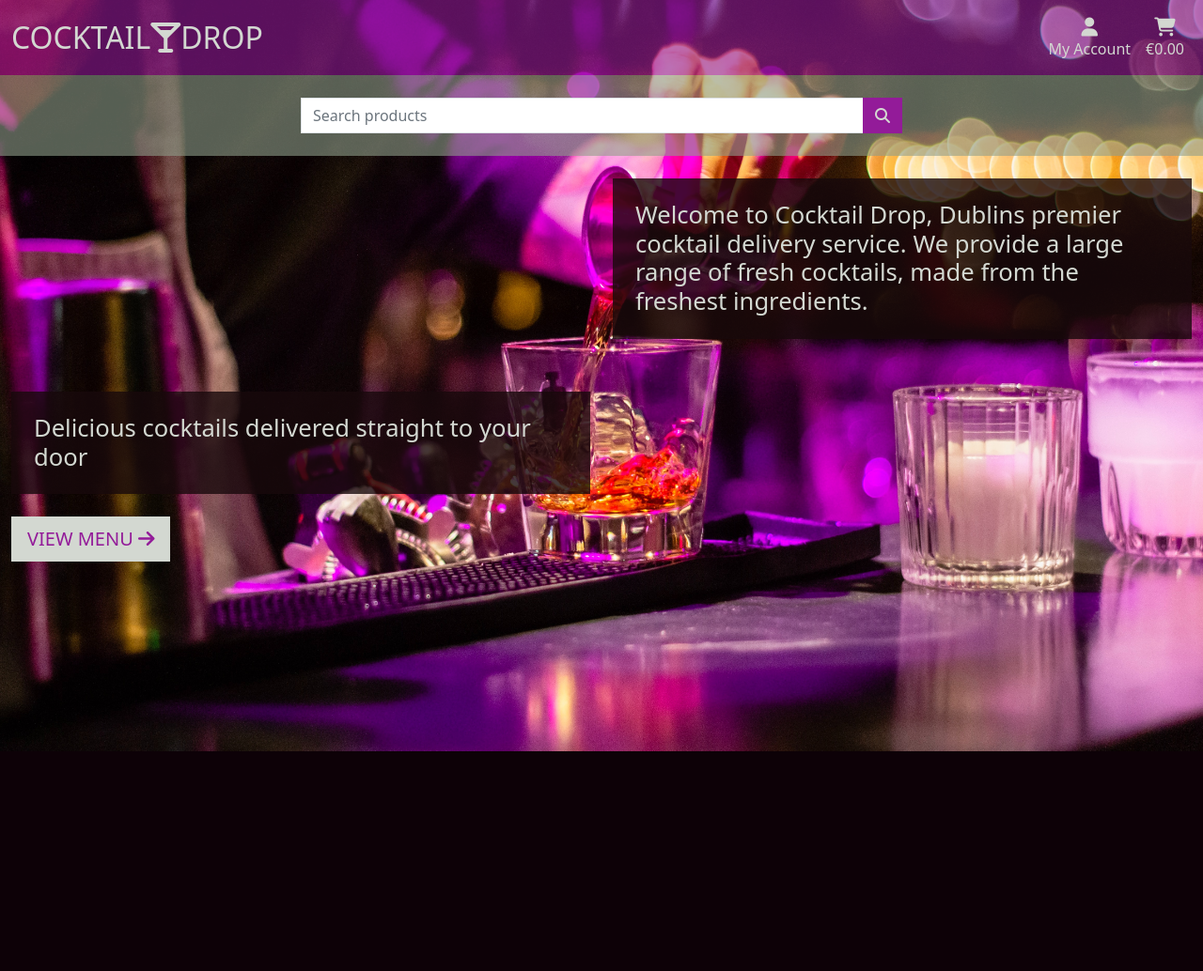
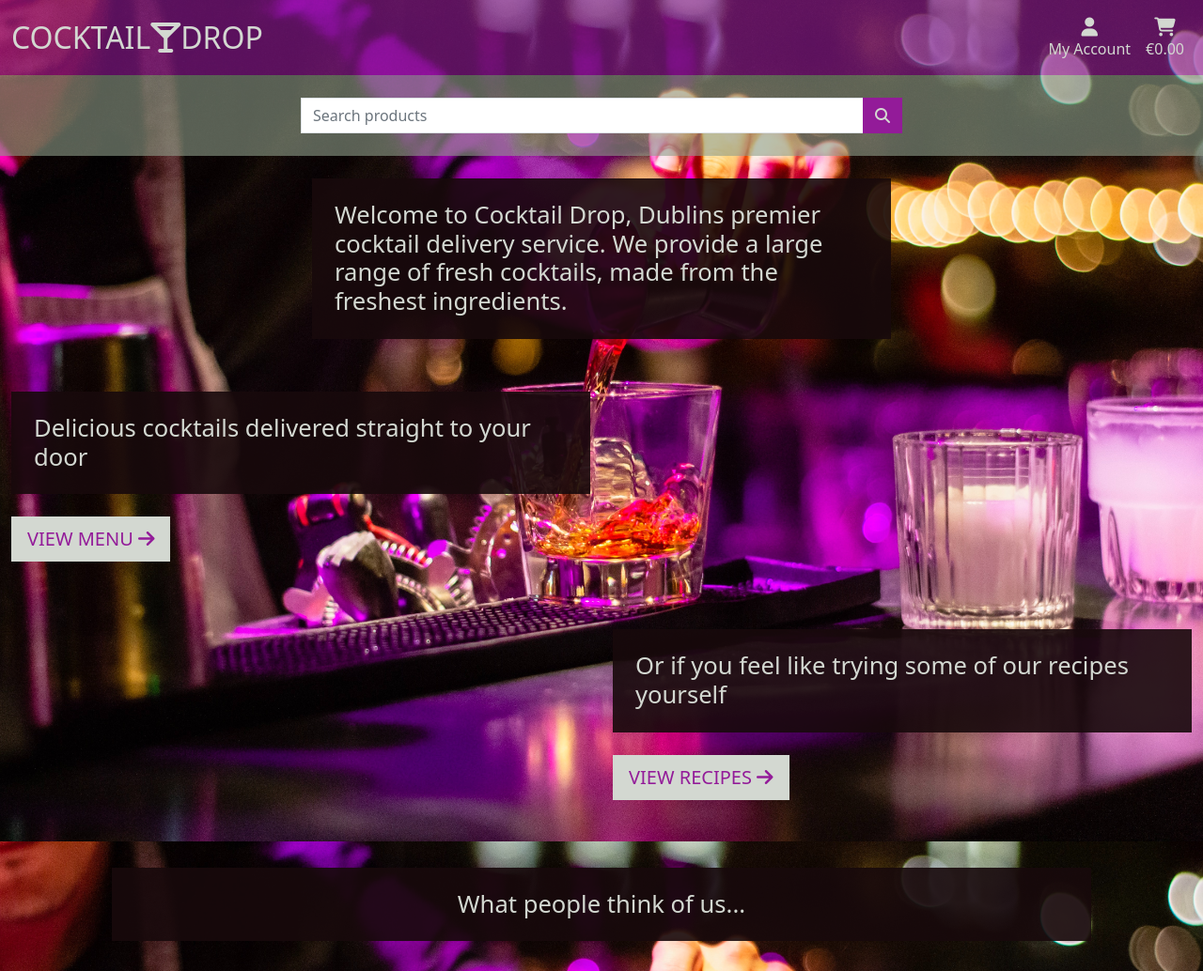
Before and after one commit to Johnathonanon/cocktail_drop, a Django app: page / in a window 1280 px wide. Shown: the whole page at 94% size. Before the commit the page ends 800 px from the top, so only its background shows below. Run offline with Django 3.2, Linux system fonts and the light colour scheme; some libraries are stand-ins or nearby versions.

Commit message:
add recipe and review sections to index and fix css

```diff
--- a/home/templates/home/index.html
+++ b/home/templates/home/index.html
@@ -3,8 +3,9 @@
 
 {% block content %}
 <div class="container-fluid">
-    <div class="row h-50">
-        <div class="col-10 col-md-6 my-4 ms-auto text-box">
+
+    <div class="row h-25">
+        <div class="col-10 col-md-6 my-4 mx-auto text-box">
             <div class="black-bg rounded-0">
                 <h5 class="p-4 inner-text">
                     Welcome to Cocktail Drop,
@@ -14,7 +15,8 @@
             </div>
         </div>
     </div>
-    <div class="row h-50">
+
+    <div class="row h-25">
         <div class="col-8 col-md-6 my-4 text-box">
             <div class="black-bg rounded-0">
                 <h5 class="p-4 inner-text">
@@ -28,8 +30,29 @@
             </div>
         </div>
     </div>
+
+    <div class="row h-25">
+        <div class="col-8 col-md-6 my-4 ms-auto text-box">
+            <div class="black-bg rounded-0">
+                <h5 class="p-4 inner-text">
+                    Or if you feel like trying some of our recipes yourself
+                </h5>
+            </div>
+            <div class="my-4">
+                <h4>
+                    <a href="" class="shop-button btn btn-lg text-uppercase rounded-0">View Recipes <i class="fa-solid fa-arrow-right"></i></a>
+                </h4>
+            </div>
+        </div>
+    </div>
+
+    <div class="row h-25">
+        <div class="col-12 col-md-10 my-4 mx-auto text-box">
+            <div class="black-bg rounded-0">
+                <h3 class="p-4 inner-text text-center">What people think of us...</h3>
+            </div>
+        </div>
+    </div>
 </div>
-<div class="container-fluid">
 
-</div>
 {% endblock %}
--- a/static/css/base.css
+++ b/static/css/base.css
@@ -1,5 +1,4 @@
 html {
-    height: 100%;
     font-family: 'Poppin', sans-serif;
     font-weight: 300;
 }
@@ -8,7 +7,7 @@
     background: url('/media/background_index.jpg') no-repeat center center fixed;
     background-size: cover;
     color: #d3d8d1;
-    height: 100vh;
+    height: 100%;
 }
 
 .logo {
@@ -22,7 +21,7 @@
 }
 
 .black-bg {
-    background-color: rgba(24,9,12,0.8);
+    background-color: rgba(24,9,12,0.9);
 }
 
 .nav-link {
```
